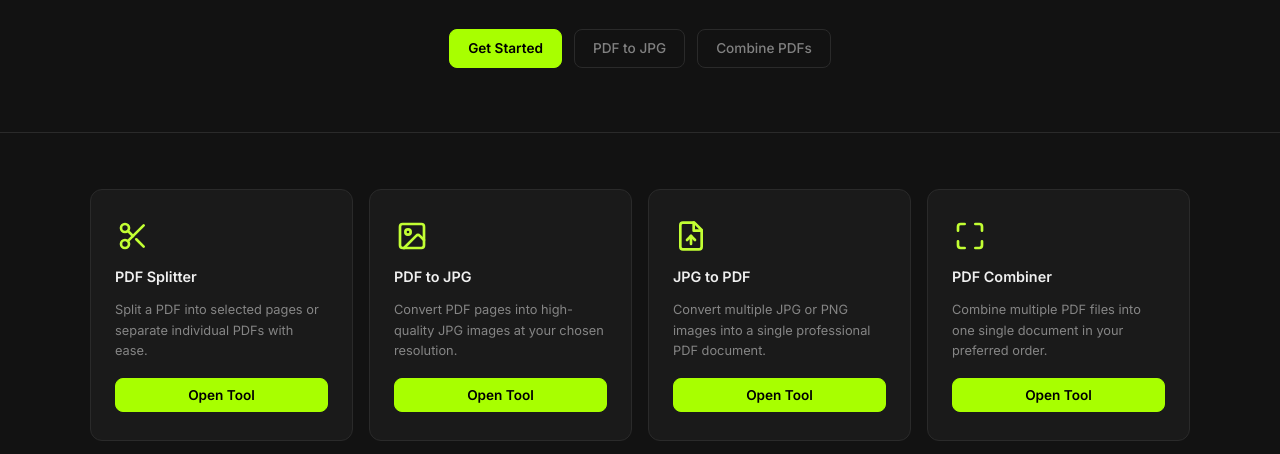
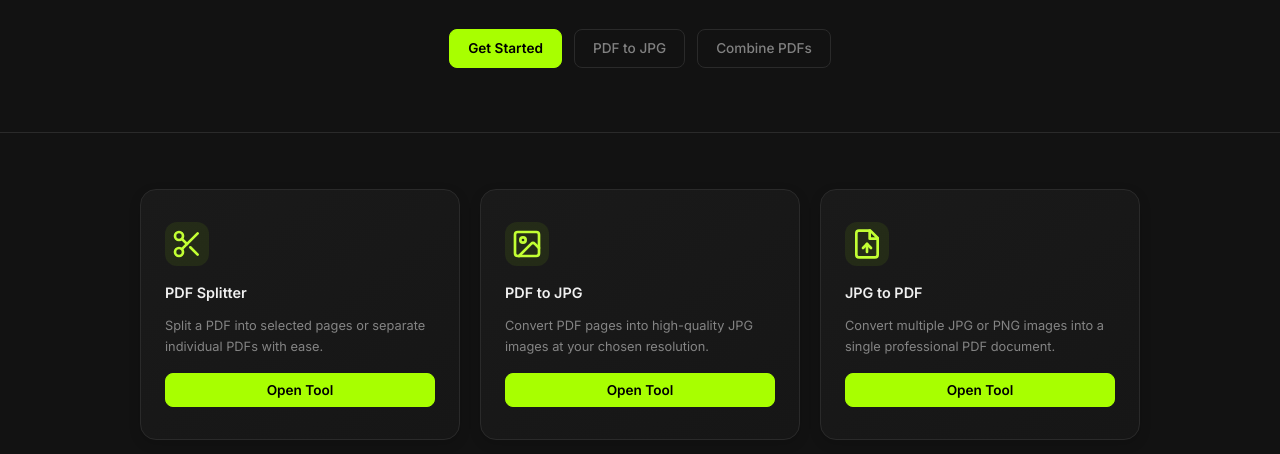
Before and after one commit to BinojCharuka/pdfmithura, a plain HTML site: page index.html in a window 1280 px wide. Shown: the part 298-752 px from the top of the page. Drawn offline with nearby package versions, Linux system fonts and the light colour scheme.

Commit message:
feat: Add premium tool cards UI and fix download

```diff
--- a/compressor.js
+++ b/compressor.js
@@ -145,7 +145,7 @@ const Compressor = (() => {
 
   function doDownload() {
     if (!downloadData) return;
-    downloadFile(downloadData.blob, downloadData.name);
+    triggerDownload(downloadData.blob, downloadData.name);
   }
 
   function reset() {
--- a/style.css
+++ b/style.css
@@ -264,27 +264,58 @@ body {
    TOOL CARDS
    ============================================ */
 .tool-cards-grid {
-  display: grid;
-  grid-template-columns: repeat(auto-fill, minmax(240px, 1fr));
-  gap: 16px;
+  display: flex;
+  flex-wrap: wrap;
+  justify-content: center;
+  gap: 20px;
 }
 
 .tool-card {
-  background: var(--card);
+  flex: 1 1 280px;
+  max-width: 320px;
+  background: linear-gradient(145deg, var(--card), #161616);
   border: 1px solid var(--border);
-  border-radius: var(--rL);
-  padding: 28px 24px;
+  border-radius: 16px;
+  padding: 32px 24px;
   display: flex; flex-direction: column;
   align-items: flex-start; gap: 12px;
-  transition: background var(--t), border-color var(--t);
+  transition: all 0.3s cubic-bezier(0.25, 0.8, 0.25, 1);
   position: relative;
+  overflow: hidden;
+  box-shadow: 0 4px 12px rgba(0,0,0,0.15);
 }
 
-.tool-card:hover { background: var(--hover); border-color: #3d3d3d; }
+.tool-card::before {
+  content: '';
+  position: absolute;
+  top: 0; left: 0; right: 0; height: 2px;
+  background: linear-gradient(90deg, transparent, var(--olive-light), transparent);
+  opacity: 0;
+  transition: opacity 0.3s ease;
+}
+
+.tool-card:hover {
+  transform: translateY(-5px);
+  border-color: rgba(168, 255, 0, 0.3);
+  box-shadow: 0 12px 24px rgba(0,0,0,0.4), 0 0 20px rgba(168, 255, 0, 0.05);
+}
+
+.tool-card:hover::before {
+  opacity: 1;
+}
 
 .tool-card-icon {
-  width: 36px; height: 36px;
+  width: 44px; height: 44px;
+  border-radius: 12px;
+  background: rgba(168, 255, 0, 0.08);
   display: flex; align-items: center; justify-content: center;
+  margin-bottom: 4px;
+  transition: transform 0.3s ease, background 0.3s ease;
+}
+
+.tool-card:hover .tool-card-icon {
+  transform: scale(1.1) rotate(-3deg);
+  background: rgba(168, 255, 0, 0.15);
 }
 
 .tool-card-icon--splitter { color: var(--olive-light); }
```
Also changed, not shown: 1 other file.
